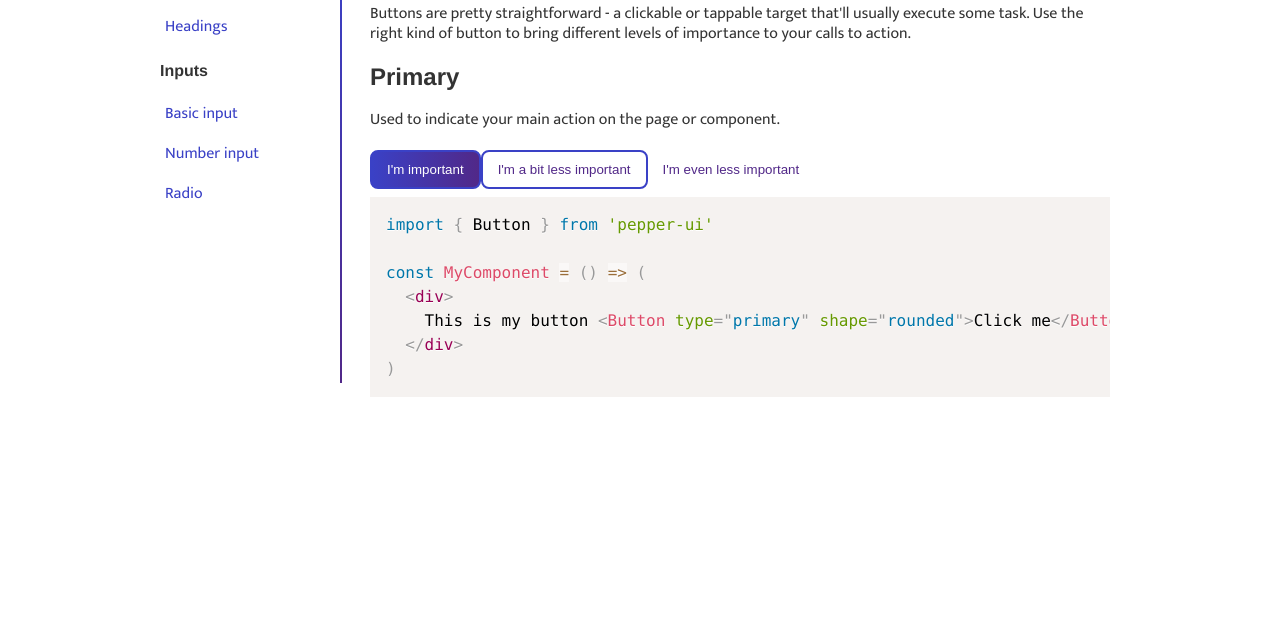
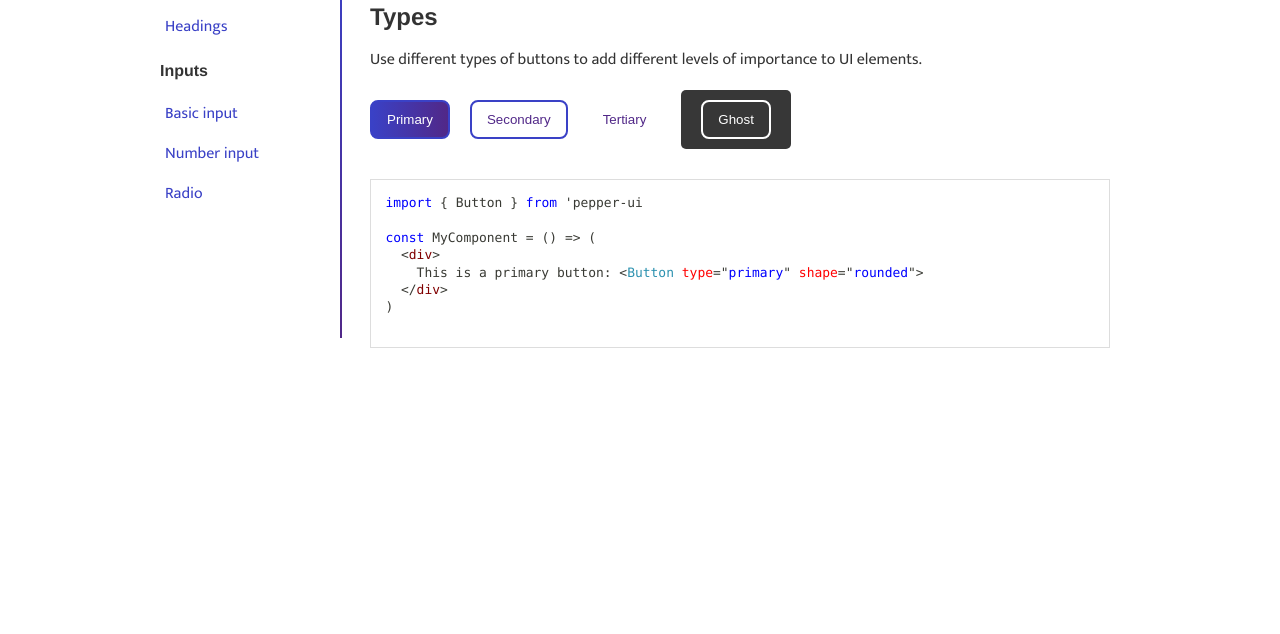
Before and after one commit to chet-w/pepper-ui, a Gatsby site: page /components/buttons in a window 1280 px wide. Shown: the part 166-800 px from the top of the page. Built offline with nearby package versions, Linux system fonts and the light colour scheme; Gatsby itself is replaced by a stand-in of ours; a web font is replaced by a local one.

Commit message:
refactored button page to create a standard documentation component

```diff
--- a/package.json
+++ b/package.json
@@ -16,6 +16,7 @@
     "@types/react": "16.8.1",
     "@types/react-dom": "16.0.11",
     "@types/react-helmet": "^5.0.8",
+    "@types/react-syntax-highlighter": "^11.0.1",
     "@types/styled-components": "^4.1.20",
     "@types/typography": "^0.16.2",
     "babel-plugin-styled-components": "^1.10.0",
--- /dev/null
+++ b/src/components/ComponentDocumentationSection.tsx
@@ -0,0 +1,43 @@
+import React, { ReactComponentElement } from 'react'
+import styled from 'styled-components'
+
+import { H2 } from '../pepper-components/Headings/index'
+import { Prism as SyntaxHighlighter } from 'react-syntax-highlighter'
+import { vs as theme } from 'react-syntax-highlighter/dist/esm/styles/prism'
+
+const ComponentList = styled.ul`
+  margin-left: 0;
+`
+
+const Component = styled.li`
+  list-style: none;
+  display: inline-block;
+  margin-right: 20px;
+`
+
+interface Props {
+  title: string
+  description: string
+  demoComponents: ReactComponentElement<any>[]
+  code: string
+}
+
+const ComponentDocumentationSection: React.FC<Props> = props => {
+  const { title, description, demoComponents, code } = props
+  return (
+    <article>
+      <H2>{title}</H2>
+      <p>{description}</p>
+      <ComponentList>
+        {demoComponents.map(cmp => (
+          <Component>{cmp}</Component>
+        ))}
+      </ComponentList>
+      <SyntaxHighlighter language="jsx" style={theme}>
+        {code}
+      </SyntaxHighlighter>
+    </article>
+  )
+}
+
+export default ComponentDocumentationSection
--- a/src/pages/components/buttons.tsx
+++ b/src/pages/components/buttons.tsx
@@ -1,12 +1,11 @@
 import * as React from 'react'
-import { Prism as SyntaxHighlighter } from 'react-syntax-highlighter'
-import { vsDark as theme } from 'react-syntax-highlighter/dist/esm/styles/prism'
 
 // Layout
 import Layout from '../../layout/index'
 import ComponentLayout from '../../layout/component'
+import ComponentDocumentationSection from '../../components/ComponentDocumentationSection'
 import { Button } from '../../pepper-components/Button/index'
-import { H1, H2 } from '../../pepper-components/Headings/index'
+import { H1 } from '../../pepper-components/Headings/index'
 
 interface ButtonPageProps {
   location: {
@@ -18,42 +17,40 @@ export default ({ location }: ButtonPageProps) => (
   <Layout location={location}>
     <ComponentLayout>
       <H1>Buttons</H1>
-      <section>
-        <p>
-          Buttons are pretty straightforward - a clickable or tappable target
-          that'll usually execute some task. Use the right kind of button to
-          bring different levels of importance to your calls to action.
-        </p>
-      </section>
-      <section>
-        <article>
-          <H2>Primary</H2>
-          <p>Used to indicate your main action on the page or component.</p>
-          <div>
-            <Button type="primary" shape="rounded">
-              I'm important
+      <ComponentDocumentationSection
+        title="Types"
+        description="Use different types of buttons to add different levels of importance to UI elements."
+        demoComponents={[
+          <Button type="primary" shape="rounded">
+            Primary
+          </Button>,
+          <Button type="secondary" shape="rounded">
+            Secondary
+          </Button>,
+          <Button type="tertiary" shape="rounded">
+            Tertiary
+          </Button>,
+          <div
+            style={{
+              background: '#373737',
+              padding: ' 10px 20px',
+              borderRadius: '5px',
+            }}
+          >
+            <Button type="ghost" shape="rounded">
+              Ghost
             </Button>
-            <Button type="secondary" shape="rounded">
-              I'm a bit less important
-            </Button>
-            <Button type="tertiary" shape="rounded">
-              I'm even less important
-            </Button>
-            <Button type="ghost" shape="rounded">
-              I'm good on colored backgrounds
-            </Button>
-          </div>
-        </article>
-        <SyntaxHighlighter language="jsx" style={theme}>
-          {`import { Button } from 'pepper-ui'
+          </div>,
+        ]}
+        code={`import { Button } from 'pepper-ui
 
 const MyComponent = () => (
   <div>
-    This is my button <Button type="primary" shape="rounded">Click me</Button>
+    This is a primary button: <Button type="primary" shape="rounded">
   </div>
-)`}
-        </SyntaxHighlighter>
-      </section>
+)
+        `}
+      />
     </ComponentLayout>
   </Layout>
 )
```
Also changed, not shown: src/components/ComponentDocumentation.tsx (deleted), 1 other file.
